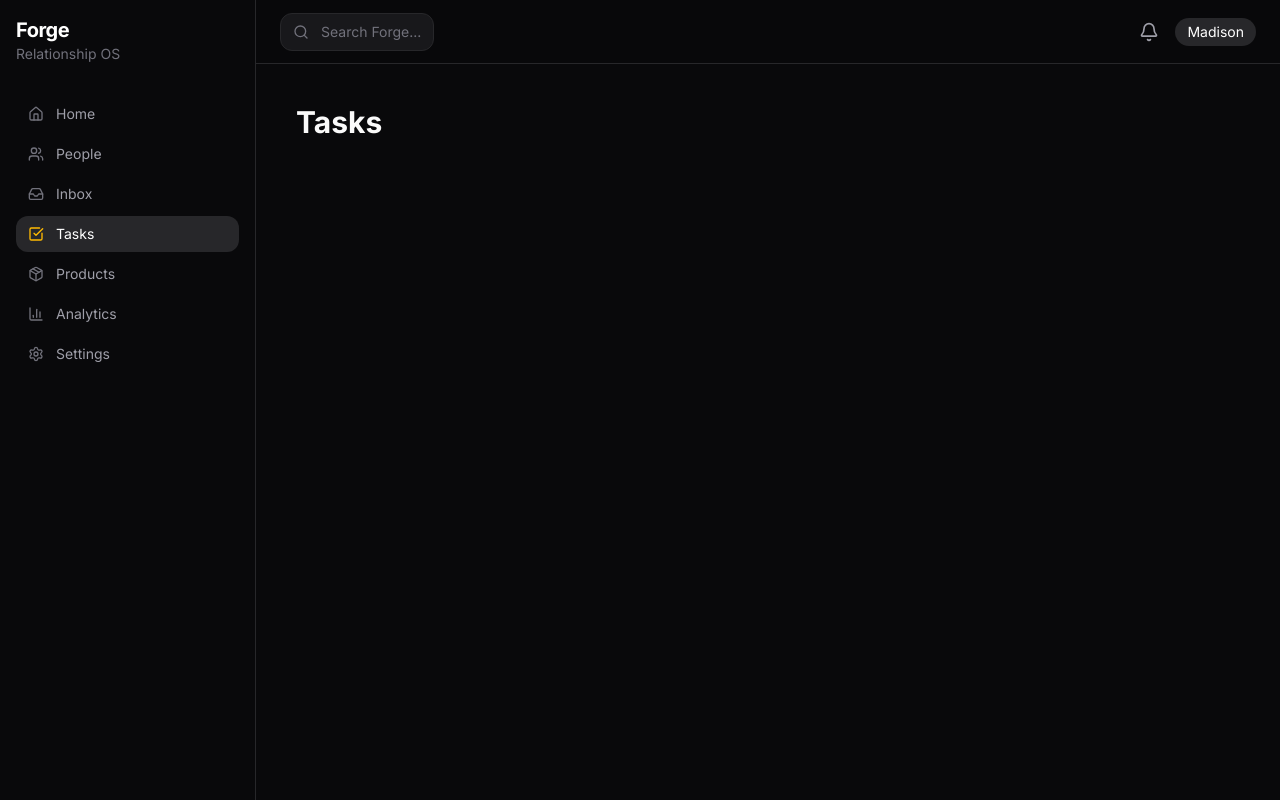
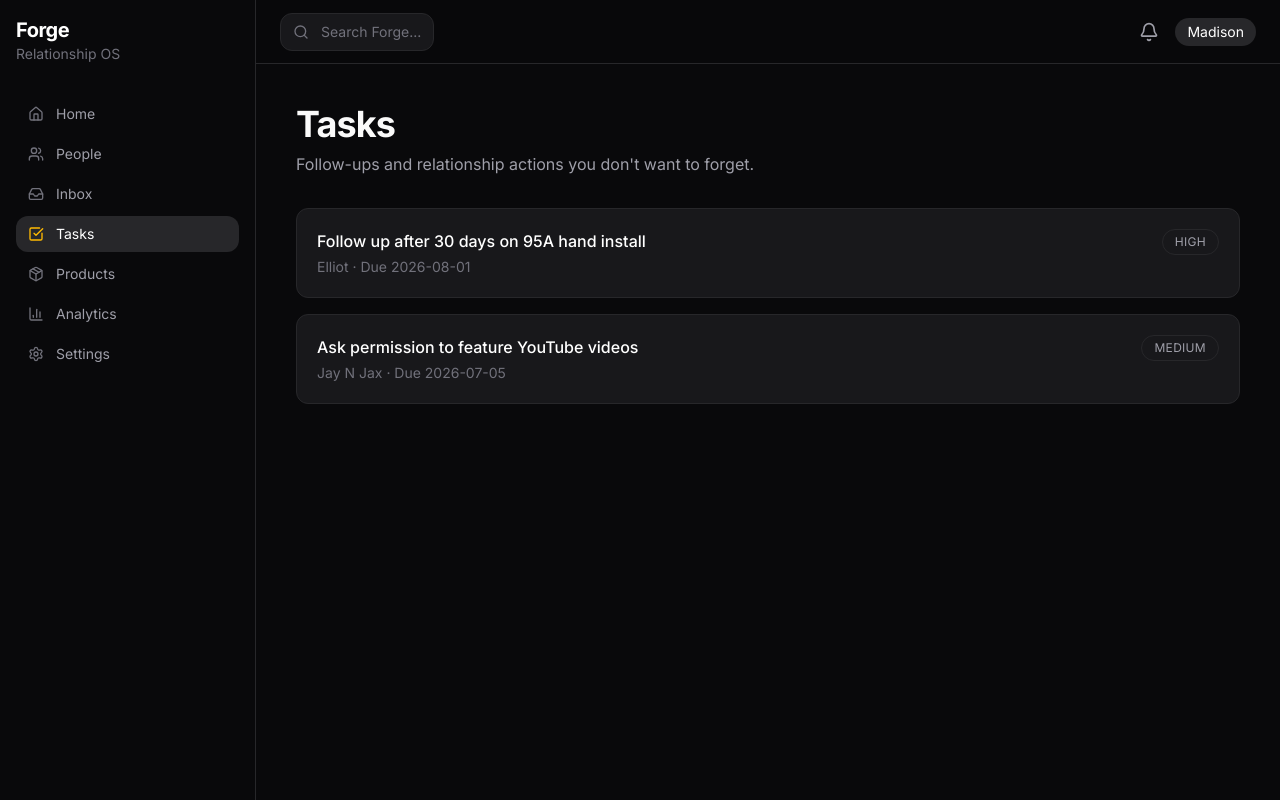
Before and after one commit to matwood18/forge-os, a Next.js app: page /tasks in a window 1280 px wide. Built offline with nearby package versions, Linux system fonts and the light colour scheme.

Commit message:
Add task model and tasks page

```diff
--- a/app/tasks/page.tsx
+++ b/app/tasks/page.tsx
@@ -1,7 +1,57 @@
-export default function Page() {
+import Link from "next/link"
+
+import { getPerson } from "@/lib/person-service"
+import { getTasks } from "@/lib/task-service"
+
+export default function TasksPage() {
+  const tasks = getTasks()
+
   return (
-    <main className="p-10">
-      <h1 className="text-3xl font-bold">Tasks</h1>
-    </main>
+    <div className="max-w-7xl p-10">
+      <div className="mb-8">
+        <h1 className="text-4xl font-bold tracking-tight">Tasks</h1>
+
+        <p className="mt-2 text-zinc-400">
+          Follow-ups and relationship actions you don&apos;t want to forget.
+        </p>
+      </div>
+
+      <div className="space-y-4">
+        {tasks.map((task) => {
+          const person = getPerson(task.personSlug)
+
+          return (
+            <div
+              key={task.id}
+              className="rounded-xl border border-zinc-800 bg-zinc-900 p-5 transition hover:border-zinc-700"
+            >
+              <div className="flex items-start justify-between gap-4">
+                <div>
+                  <p className="font-medium text-white">{task.title}</p>
+
+                  <p className="mt-1 text-sm text-zinc-500">
+                    {person ? (
+                      <Link
+                        href={`/people/${person.slug}`}
+                        className="transition hover:text-amber-400"
+                      >
+                        {person.name}
+                      </Link>
+                    ) : (
+                      "Unknown person"
+                    )}{" "}
+                    · Due {task.dueDate}
+                  </p>
+                </div>
+
+                <span className="rounded-full border border-zinc-800 px-3 py-1 text-xs uppercase tracking-wide text-zinc-400">
+                  {task.priority}
+                </span>
+              </div>
+            </div>
+          )
+        })}
+      </div>
+    </div>
   )
 }
--- /dev/null
+++ b/lib/task-service.ts
@@ -0,0 +1,13 @@
+import { tasks } from "@/lib/tasks"
+
+export function getTasks() {
+  return tasks
+}
+
+export function getOpenTasks() {
+  return tasks.filter((task) => task.status === "open")
+}
+
+export function getTasksForPerson(personSlug: string) {
+  return tasks.filter((task) => task.personSlug === personSlug)
+}
--- /dev/null
+++ b/lib/tasks.ts
@@ -0,0 +1,20 @@
+import { Task } from "@/types/task"
+
+export const tasks: Task[] = [
+  {
+    id: "task-001",
+    personSlug: "elliot",
+    title: "Follow up after 30 days on 95A hand install",
+    dueDate: "2026-08-01",
+    status: "open",
+    priority: "high",
+  },
+  {
+    id: "task-002",
+    personSlug: "jay-n-jax",
+    title: "Ask permission to feature YouTube videos",
+    dueDate: "2026-07-05",
+    status: "open",
+    priority: "medium",
+  },
+]
--- /dev/null
+++ b/types/task.ts
@@ -0,0 +1,8 @@
+export interface Task {
+  id: string
+  personSlug: string
+  title: string
+  dueDate: string
+  status: "open" | "done"
+  priority: "low" | "medium" | "high"
+}
```
